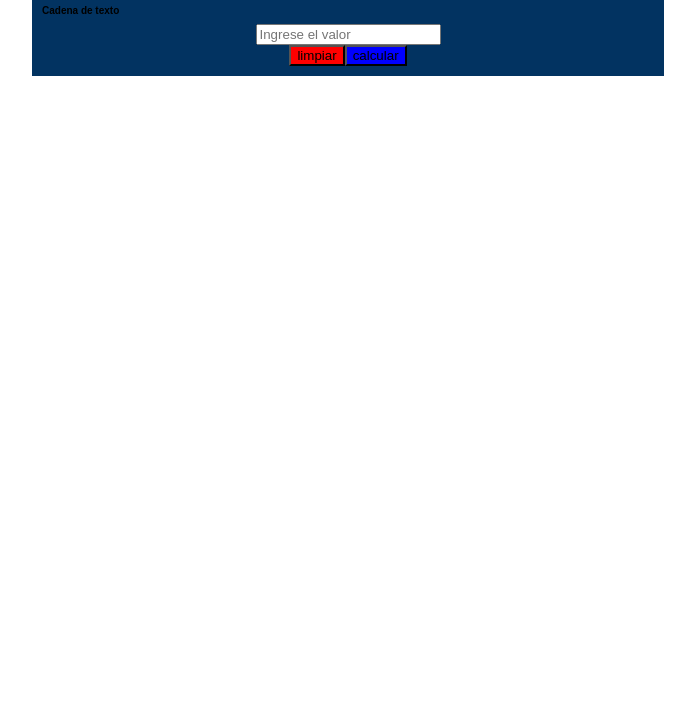
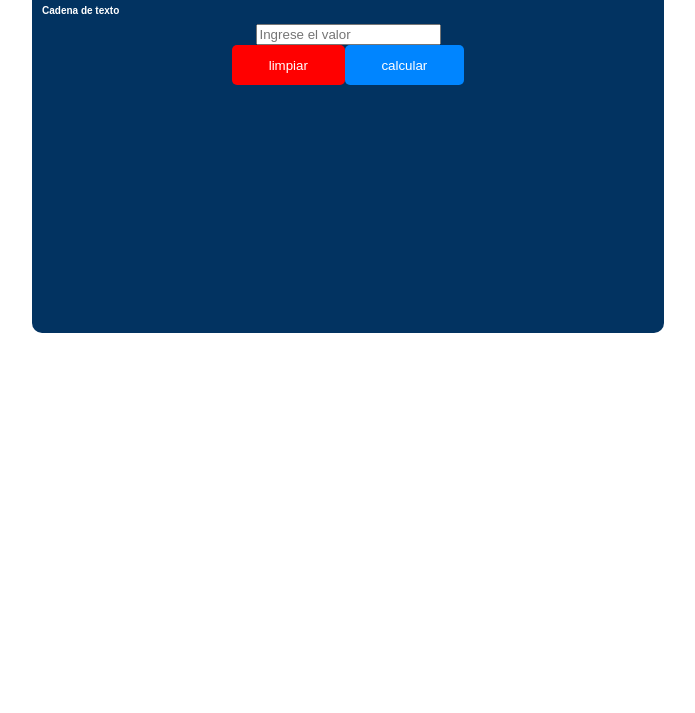
Before and after one commit to 2022-SEMII-DESIV-G1/batista-luciano, a plain HTML site: page lab8/contenido1.html in a window 1280 px wide. Shown: the part 87-800 px from the top of the page, without its empty margins (292-987 px from the left). Drawn offline with Linux system fonts and the light colour scheme.

Commit message:
modificando diseno

```diff
--- a/lab8/codigo.js
+++ b/lab8/codigo.js
@@ -1,7 +1,4 @@
 function calcular(){
-const Cadena = document.getElementById("texto").value
-document.getElementById("respuesta").style.visibility="visible";
-document.getElementById("respuesta").innerHTML="letras"+Cadena;
 
 }
 function limpiar(){
--- a/lab8/contenido1.html
+++ b/lab8/contenido1.html
@@ -1,7 +1,6 @@
 <html>
     <head>
-        <link rel="stylesheet" type="text/css" href="diseno1.css" />
-
+       <link rel="stylesheet" type="text/css" href="diseno1.css">
     </head>
     <body>
         <div id="divprin">
--- a/lab8/diseno1.css
+++ b/lab8/diseno1.css
@@ -2,20 +2,35 @@
 #divprin{
     margin-left: 25%;
     margin-right: 25%;
+    height: 50%;;
     padding: 10px;
+    border-radius: 10px;
     background-color: #023361;
-
 }
 h2{
     font-family: Arial;
     font-size: 10px;
-    color: black;
+    color:white;
 }
 #limpiar{
-    background-color:red;
+    color: white;
+    background-color: #ff0000;
+    border-radius: 5px;
+    padding: 2%;
+    padding-left: 6%;
+    padding-right: 6%;
+    border: #ff0000;
+    cursor: pointer;
 }
 #calcular{
-    background-color:blue;
+    color: white;
+    background-color: #0085ff;
+    border-radius: 5px;
+    padding: 2%;
+    padding-left: 6%;
+    padding-right: 6%;
+    border: #0085ff;
+    cursor: pointer;
 }
 #divuno{
     display: flex;
```
